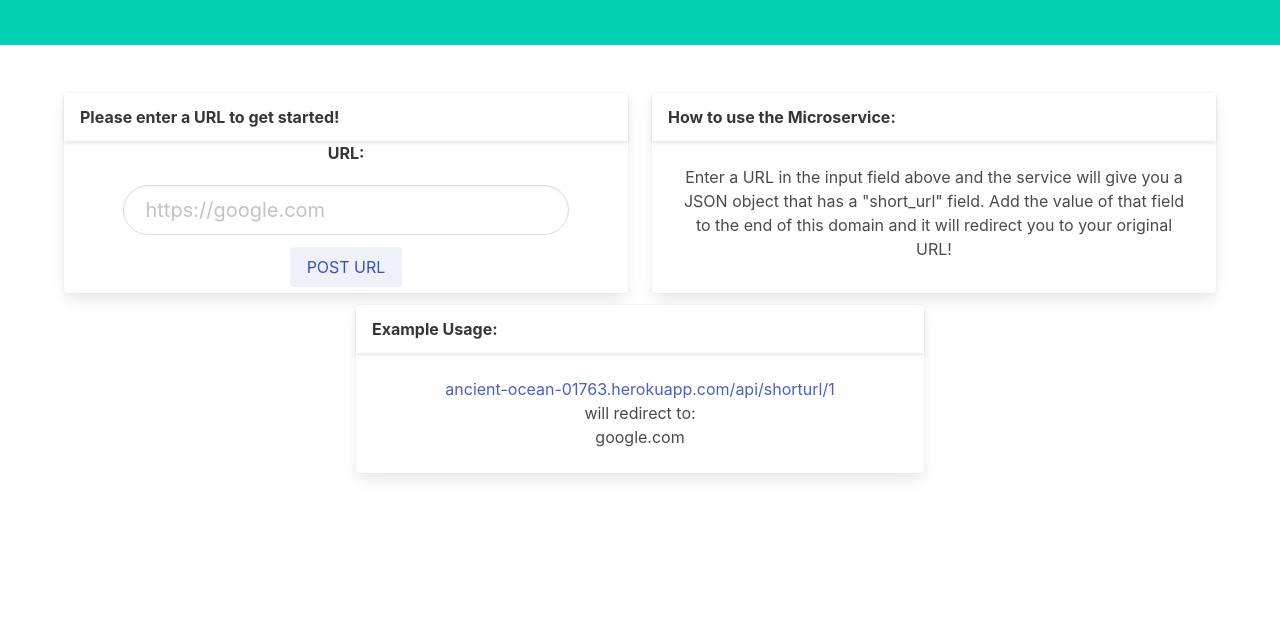
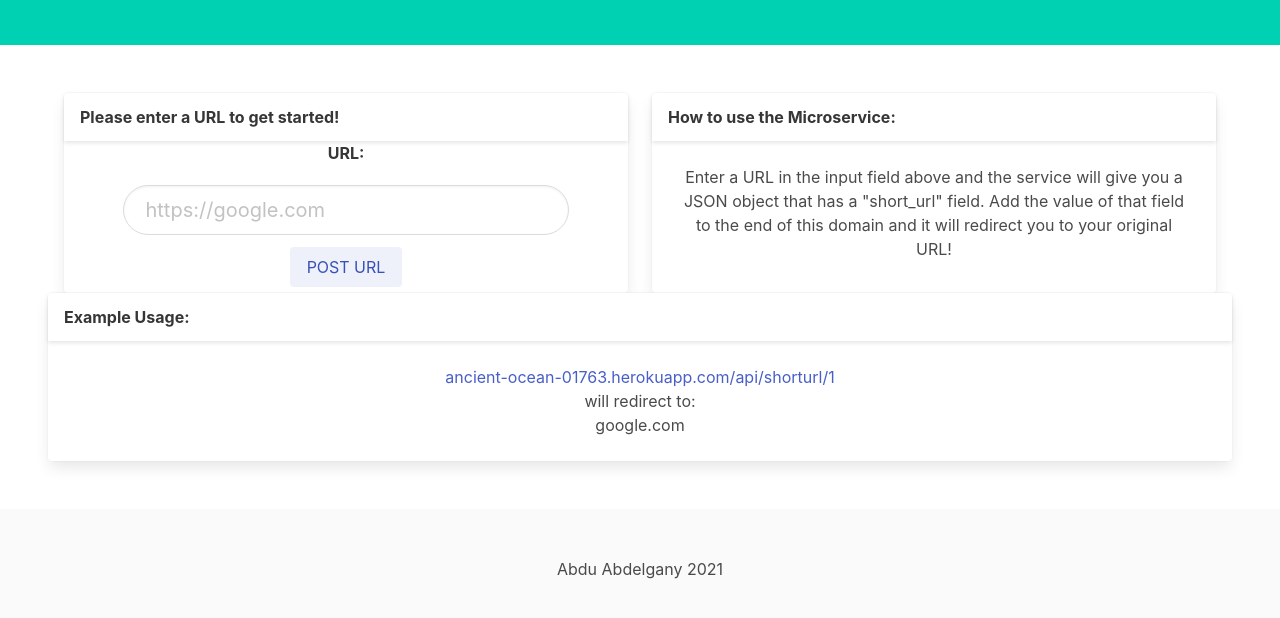
Before and after one commit to aaabdelgany/URL-Shortener, a website: page views/index.html in a window 1280 px wide. Shown: the part 116-734 px from the top of the page. Drawn offline with nearby package versions, Linux system fonts and the light colour scheme.

Commit message:
more styling

```diff
--- a/public/style.css
+++ b/public/style.css
@@ -8,5 +8,3 @@
 .button {
   margin-bottom: 1%;
 }
-.input {
-}
--- a/views/index.html
+++ b/views/index.html
@@ -75,7 +75,7 @@
             </div>
           </div>
         </div>
-        <div class="column is-6 is-offset-3 has-text-centered">
+        <div class="columng is-6 is-offset-3 has-text-centered">
           <div class="card">
             <header class="card-header">
               <p class="card-header-title">Example Usage:</p>
@@ -91,6 +91,8 @@
         </div>
       </section>
     </main>
-    <footer></footer>
+    <footer class="footer">
+      <div class="content has-text-centered">Abdu Abdelgany 2021</div>
+    </footer>
   </body>
 </html>
```
